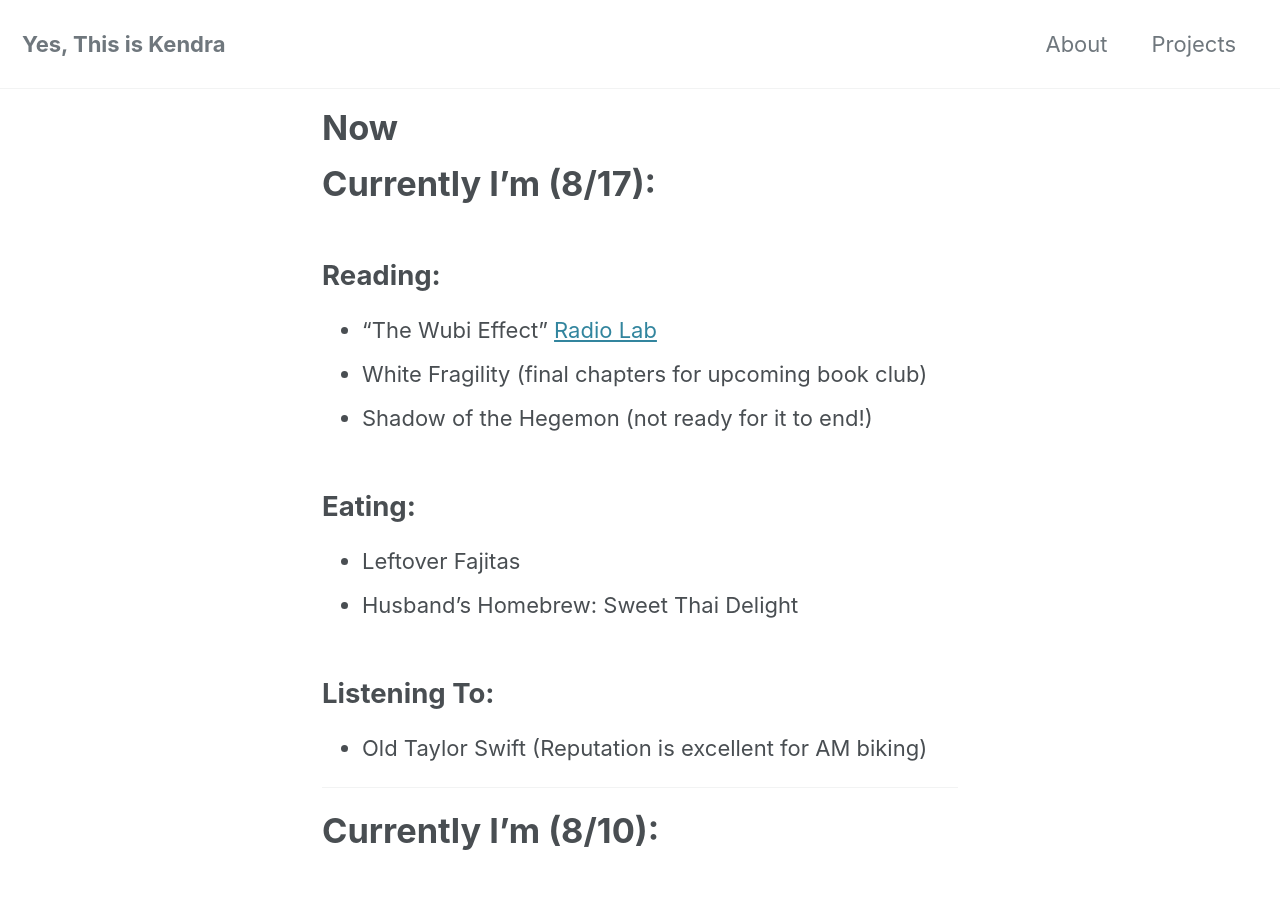
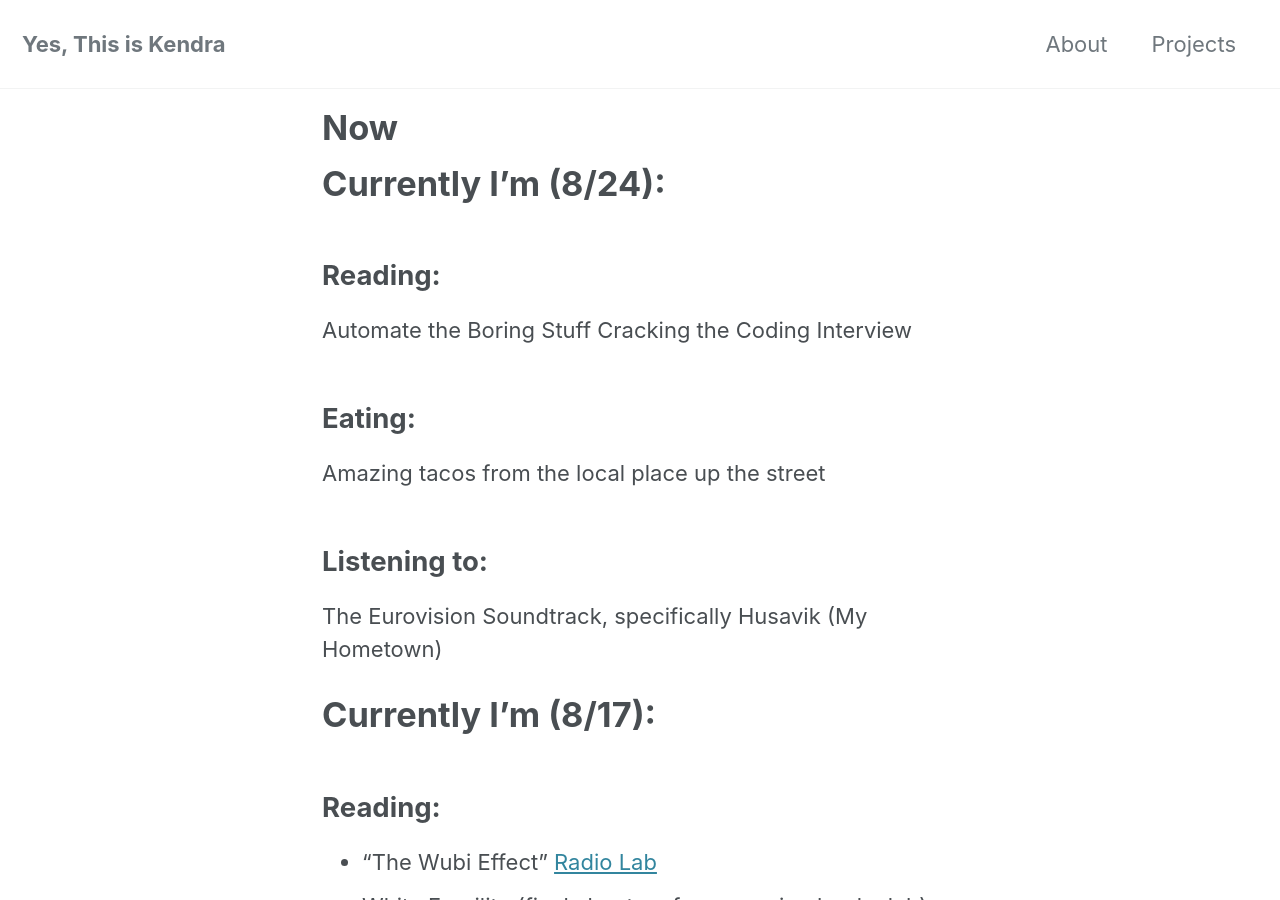
Before and after one commit to yesthisiskendra/yesthisiskendra.github.io, a Jekyll site: the page built from _pages/now.md, in a window 1280 px wide and 900 px high. Built offline with Jekyll 4.4.1, drawn with Linux system fonts in a browser that asks for light colours; cached includes are drawn as plain includes; nearby versions of some CDN libraries.

Commit message:
Add to now

```diff
--- a/_pages/now.md
+++ b/_pages/now.md
@@ -3,6 +3,21 @@ layout: home
 title: "Now"
 permalink: /now/
 ---
+
+# Currently I'm (8/24):
+
+## Reading:
+
+Automate the Boring Stuff
+Cracking the Coding Interview
+
+## Eating:
+
+Amazing tacos from the local place up the street
+
+## Listening to:
+
+The Eurovision Soundtrack, specifically Husavik (My Hometown)
 
 # Currently I'm (8/17):
 
```
